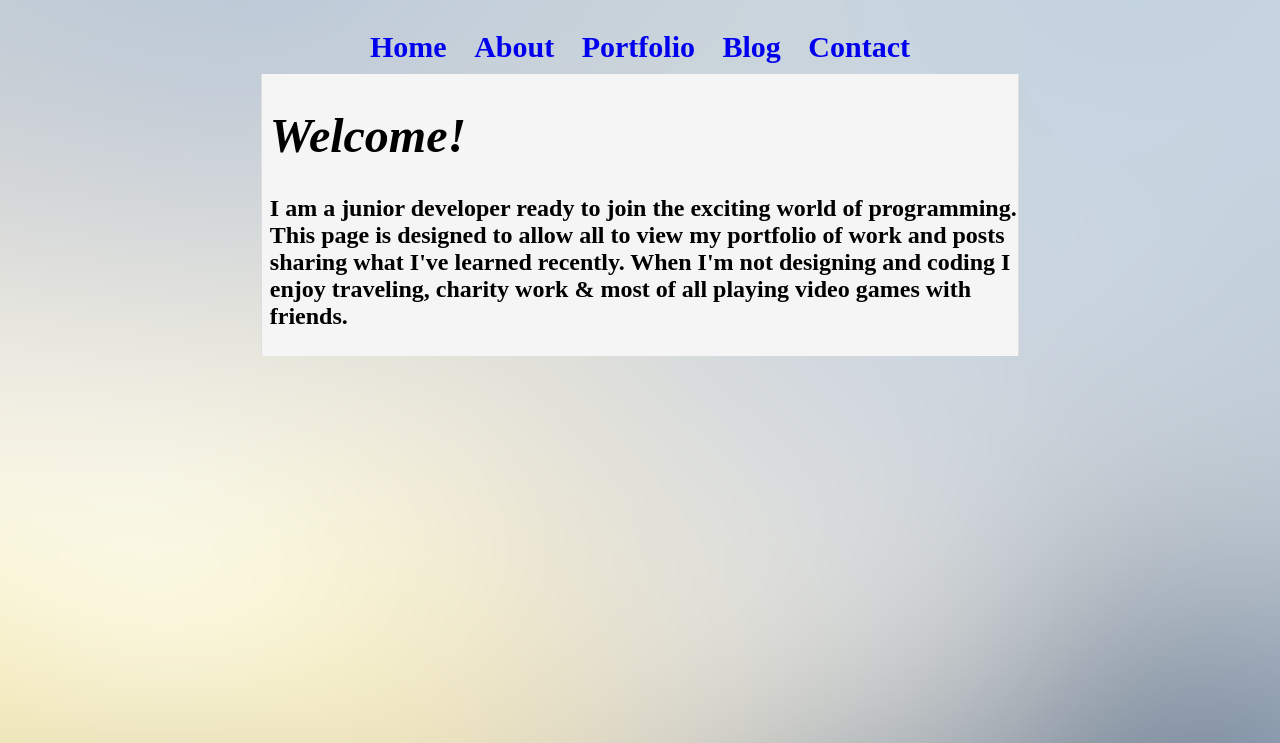
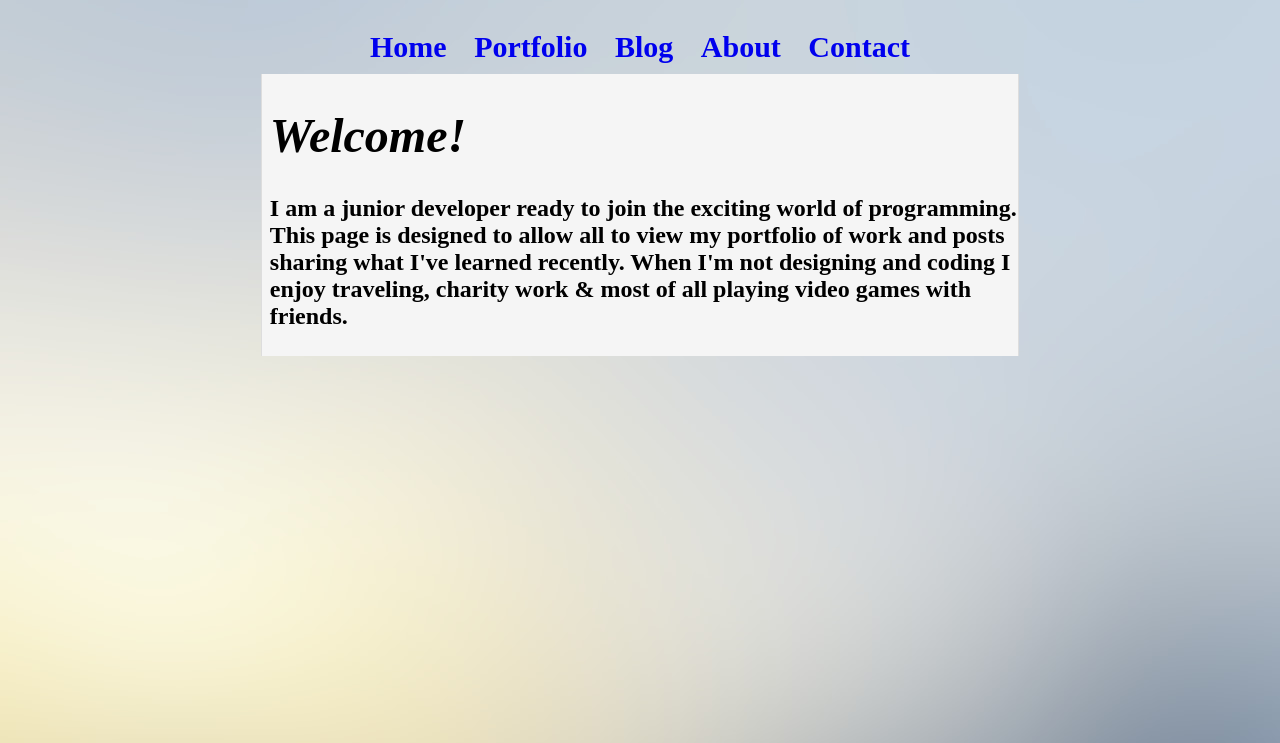
Before and after one commit to rbuda/rbuda.github.io, a plain HTML site: page about.html in a window 1280 px wide. Shown: the top 743 px of the page. Drawn offline with Linux system fonts and the light colour scheme.

Commit message:
Contact Page Linked

```diff
--- a/about.html
+++ b/about.html
@@ -11,10 +11,10 @@
          <nav>
             <ul>
                <li><a href="index.html">Home</a></li>
-               <li><a href="#">About</a></li>
                <li><a href="#">Portfolio</a></li>
                <li><a href="blog/blog-template.html">Blog</a></li>
-               <li><a href="about.html">Contact</a></li>
+               <li><a href="about.html">About</a></li>
+               <li><a href="contact.html">Contact</a></li>
             </ul>
          </nav>
       </header>
```
Also changed, not shown: blog/blog-template.html (+1 -0 lines), contact.html (+1 -0 lines), index.html (+1 -0 lines).
